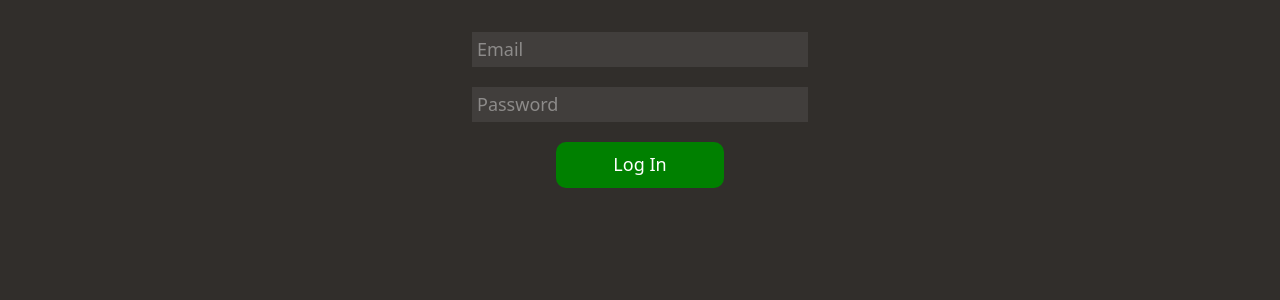
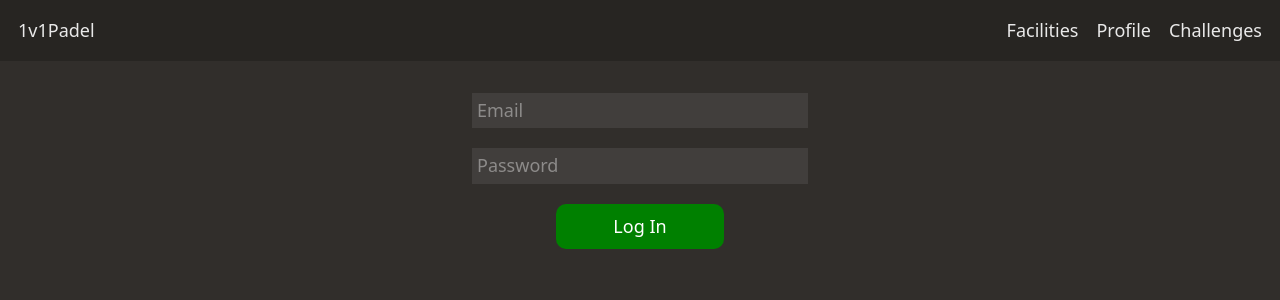
Before and after one commit to Jaafar-Kamalah/1v1padel, a React (Vite) app in the folder frontend/: page /login in a window 1280 px wide. Shown: the top 300 px of the page. Built offline with nearby package versions, Linux system fonts and the light colour scheme; no server answers.

Commit message:
feat: add basic navbar

```diff
--- a/frontend/index.html
+++ b/frontend/index.html
@@ -3,7 +3,7 @@
   <head>
     <meta charset="UTF-8" />
     <meta name="viewport" content="width=device-width, initial-scale=1.0" />
-    <title>SoloPadel</title>
+    <title>1v1Padel</title>
   </head>
   <body>
     <div id="root"></div>
--- a/frontend/src/App.tsx
+++ b/frontend/src/App.tsx
@@ -3,15 +3,19 @@ import "./styles/global.css";
 import Facilities from "./pages/Facilities";
 import Login from "./pages/Login";
 import Register from "./pages/Register";
-import Chat from "./pages/Chat";
+import Challenges from "./pages/Challenges";
 import Profile from "./pages/Profile";
 import Facility from "./pages/Facility";
 import PrivateRoute from "./components/PrivateRoute";
 import PublicRoute from "./components/PublicRoute";
+import Navbar from "./components/Navbar";
+
+
 
 function App() {
   return (
     <>
+    <Navbar/>
       <Routes>
         <Route
           path="/login"
@@ -38,10 +42,10 @@ function App() {
           }
         />
         <Route
-          path="/chat"
+          path="/challenges"
           element={
             <PrivateRoute>
-              <Chat />
+              <Challenges />
             </PrivateRoute>
           }
         />
--- /dev/null
+++ b/frontend/src/components/Navbar.css
@@ -0,0 +1,13 @@
+.nav {
+  background-color: rgba(0, 0, 0, 0.2);
+  display: flex;
+  justify-content: space-between;
+  padding: 0 18px;
+  align-items: center;
+}
+
+.nav ul {
+    display: flex;
+    gap: 18px;
+    list-style: none;
+}
--- /dev/null
+++ b/frontend/src/components/Navbar.tsx
@@ -0,0 +1,29 @@
+import { Link } from "react-router-dom";
+import "./Navbar.css"
+import { House } from "lucide-react";
+
+function Navbar() {
+  return (
+    <nav className="nav">
+      <Link to="/" className="site-title">
+        1v1Padel
+      </Link>
+
+      <div className="nav-links">
+        <ul>
+          <li>
+            <Link to="/">Facilities</Link>
+          </li>
+          <li>
+            <Link to="/profile">Profile</Link>
+          </li>
+          <li>
+            <Link to="/challenges">Challenges</Link>
+          </li>
+        </ul>
+      </div>
+    </nav>
+  );
+}
+
+export default Navbar;
--- /dev/null
+++ b/frontend/src/pages/Challenges/index.tsx
@@ -0,0 +1,9 @@
+function Challenges() {
+  return (
+    <>
+      <h1>Challenges</h1>
+    </>
+  );
+}
+
+export default Challenges;
--- a/frontend/src/pages/Chat/index.tsx
+++ /dev/null
@@ -1,9 +0,0 @@
-function Chat() {
-  return (
-    <>
-      <h1>Chat</h1>
-    </>
-  );
-}
-
-export default Chat;
```
